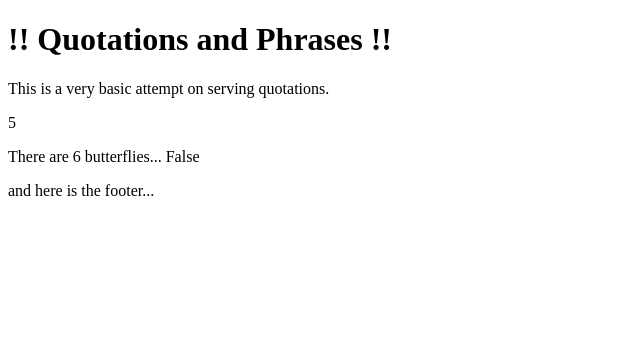
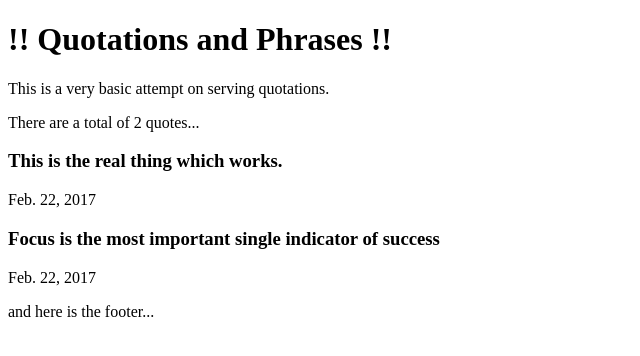
Before and after one commit to mmegps/quotations_app, a Django app: page / in a window 1280 px wide. Shown: the part 134-490 px from the top of the page, without its empty margins (0-640 px from the left). Run offline with Django 3.2, Linux system fonts and the light colour scheme; data comes from the database, SQL or seed files in the repository; both versions use the stored data as it was after the commit.

Commit message:
Experimented with views/index queries.

```diff
--- a/quotations/templates/index.html
+++ b/quotations/templates/index.html
@@ -6,14 +6,13 @@
 {% block content %}
     <h1>!! Quotations and Phrases !!</h1>
     <p>This is a very basic attempt on serving quotations.</p>
-    <p>{{ number }}</p>
-    <p>There are 6 butterflies...
-        {% if number == 6 %}
-            True
-        {% else %}
-            False
-        {% endif %}
-    </p>
+
+    <p>There are a total of {{ total_count }} quotes... </p>
+
+    {% for q in things %}
+    <h3>{{ q.quote}}</h3>
+    <p>{{ q.date }}</p>
+    {% endfor %}
 
 {% endblock content %}
 
--- a/quotations/views.py
+++ b/quotations/views.py
@@ -1,7 +1,14 @@
 from django.shortcuts import render
+from quotations.models import Qs
 
 # Create your views here.
 def index(request):
-	number = 5
+	count = Qs.objects.count()
+
+	#things = Qs.objects.all()
+	things =  Qs.objects.all().filter(quote__icontains="the")
+
 	return render(request, 'index.html',
-	             {'number': number})
+	             {'total_count': count,
+	             'things' : things,
+	             })
```
Also changed, not shown: db.sqlite3, 1 other file.
